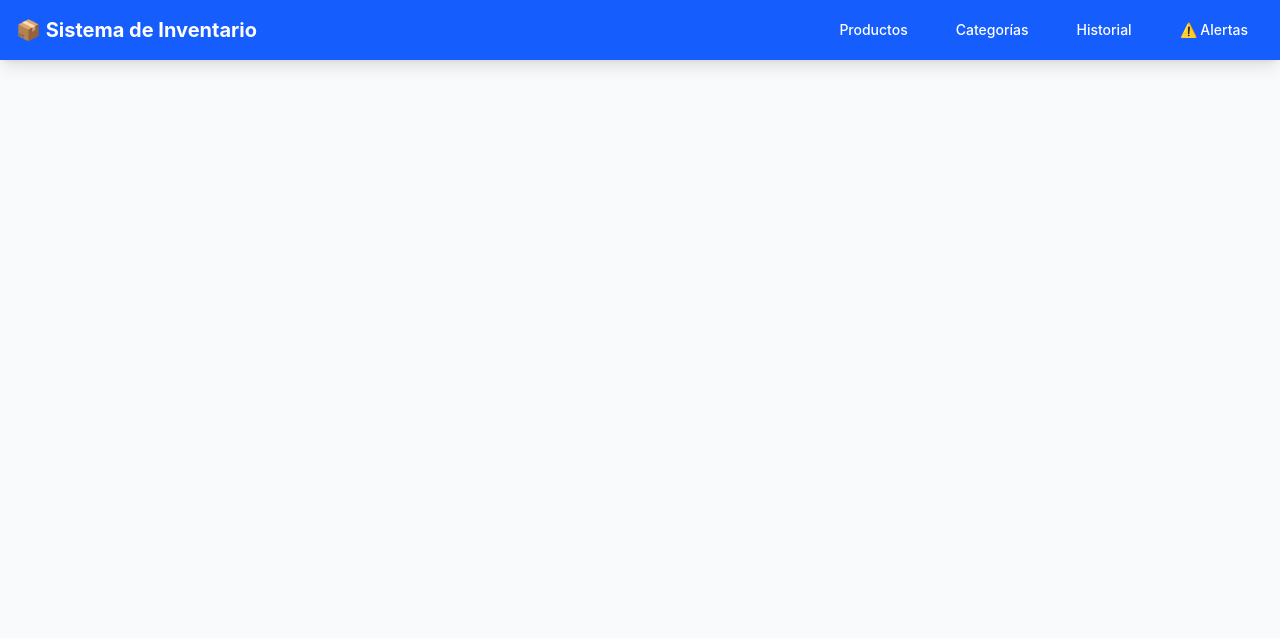
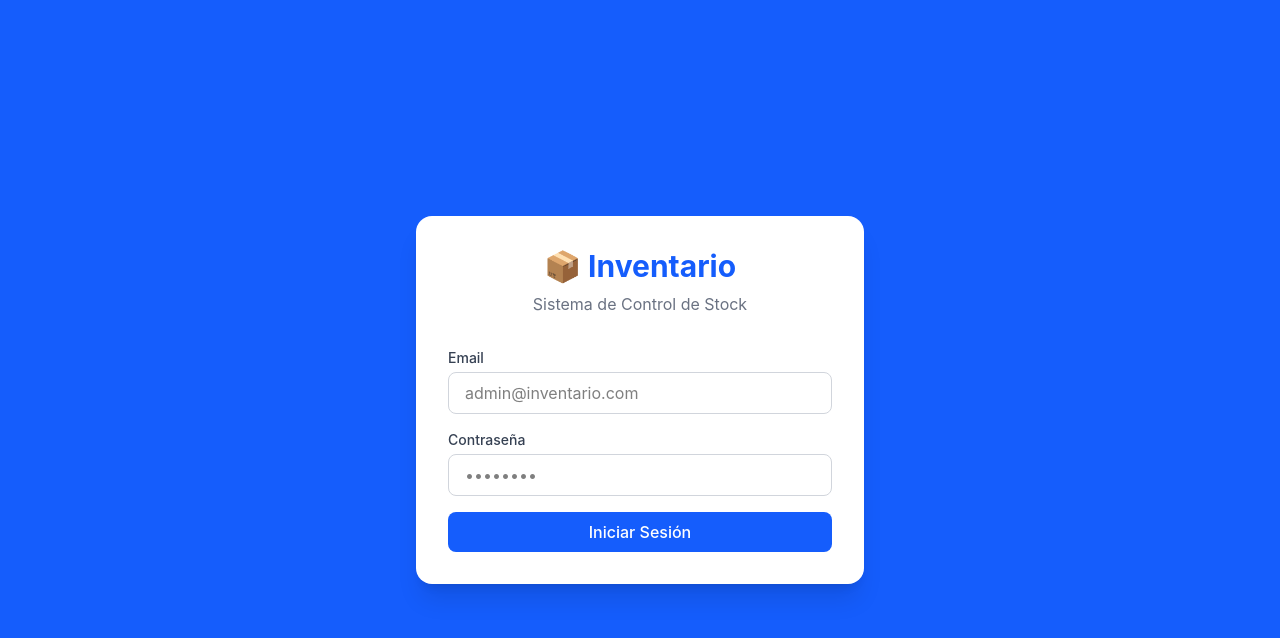
Before and after one commit to JoseVal2023/inventario-app, a React app in the folder frontend/: page / in a window 1280 px wide. Shown: the top 638 px of the page. Built offline with nearby package versions, Linux system fonts and the light colour scheme; the HTML template or start-up script is replaced by a standard one.

Commit message:
frontend: login con JWT implementado

```diff
--- a/frontend/src/App.jsx
+++ b/frontend/src/App.jsx
@@ -1,12 +1,15 @@
-import { BrowserRouter, Routes, Route, Link, useLocation } from 'react-router-dom'
+import { useState } from 'react'
+import { BrowserRouter, Routes, Route, Link, useLocation, Navigate } from 'react-router-dom'
 import Productos from './pages/Productos'
 import Categorias from './pages/Categorias'
 import Historial from './pages/Historial'
 import Alertas from './pages/Alertas'
+import Login from './pages/Login'
 
-function Navbar() {
+function Navbar({ usuario, onLogout }) {
   const location = useLocation()
   const links = [
+    { to: '/dashboard', label: '📊 Dashboard' },
     { to: '/productos', label: 'Productos' },
     { to: '/categorias', label: 'Categorías' },
     { to: '/historial', label: 'Historial' },
@@ -17,7 +20,7 @@ function Navbar() {
     <nav className="bg-blue-600 shadow-lg">
       <div className="max-w-7xl mx-auto px-4 py-3 flex items-center justify-between">
         <h1 className="text-white text-xl font-bold">📦 Sistema de Inventario</h1>
-        <div className="flex gap-4">
+        <div className="flex gap-4 items-center">
           {links.map(link => (
             <Link
               key={link.to}
@@ -31,6 +34,13 @@ function Navbar() {
               {link.label}
             </Link>
           ))}
+          <span className="text-white text-sm">👤 {usuario.nombre}</span>
+          <button
+            onClick={onLogout}
+            className="bg-white text-blue-600 px-4 py-2 rounded-lg text-sm font-medium hover:bg-gray-100"
+          >
+            Cerrar sesión
+          </button>
         </div>
       </div>
     </nav>
@@ -38,16 +48,39 @@ function Navbar() {
 }
 
 function App() {
+  const [usuario, setUsuario] = useState(() => {
+    const token = localStorage.getItem('token')
+    const rol = localStorage.getItem('rol')
+    const nombre = localStorage.getItem('nombre')
+    return token ? { token, rol, nombre } : null
+  })
+
+  function handleLogin(datos) {
+    setUsuario(datos)
+  }
+
+  function handleLogout() {
+    localStorage.removeItem('token')
+    localStorage.removeItem('rol')
+    localStorage.removeItem('nombre')
+    setUsuario(null)
+  }
+
+  if (!usuario) {
+    return <Login onLogin={handleLogin} />
+  }
+
   return (
     <BrowserRouter>
       <div className="min-h-screen bg-gray-50">
-        <Navbar />
+        <Navbar usuario={usuario} onLogout={handleLogout} />
         <main className="max-w-7xl mx-auto px-4 py-8">
           <Routes>
             <Route path="/productos" element={<Productos />} />
             <Route path="/categorias" element={<Categorias />} />
             <Route path="/historial" element={<Historial />} />
             <Route path="/alertas" element={<Alertas />} />
+            <Route path="*" element={<Navigate to="/productos" />} />
           </Routes>
         </main>
       </div>
--- /dev/null
+++ b/frontend/src/pages/Login.jsx
@@ -0,0 +1,67 @@
+import { useState } from 'react'
+import api from '../services/api'
+
+function Login({ onLogin }) {
+  const [email, setEmail] = useState('')
+  const [contrasena, setContrasena] = useState('')
+  const [error, setError] = useState('')
+
+  async function handleLogin(e) {
+    e.preventDefault()
+    try {
+      const response = await api.post('/login', { email, contrasena })
+      if (response.data.error) {
+        setError(response.data.error)
+        return
+      }
+      localStorage.setItem('token', response.data.token)
+      localStorage.setItem('rol', response.data.rol)
+      localStorage.setItem('nombre', response.data.nombre)
+      onLogin(response.data)
+    } catch (err) {
+      setError('Error al conectar con el servidor')
+    }
+  }
+
+  return (
+    <div className="min-h-screen bg-blue-600 flex items-center justify-center">
+      <div className="bg-white rounded-2xl shadow-xl p-8 w-full max-w-md">
+        <div className="text-center mb-8">
+          <h1 className="text-3xl font-bold text-blue-600">📦 Inventario</h1>
+          <p className="text-gray-500 mt-2">Sistema de Control de Stock</p>
+        </div>
+        <form onSubmit={handleLogin} className="space-y-4">
+          <div>
+            <label className="block text-sm font-medium text-gray-700 mb-1">Email</label>
+            <input
+              type="email"
+              value={email}
+              onChange={e => setEmail(e.target.value)}
+              className="w-full border border-gray-300 rounded-lg px-4 py-2 focus:outline-none focus:ring-2 focus:ring-blue-500"
+              placeholder="admin@inventario.com"
+            />
+          </div>
+          <div>
+            <label className="block text-sm font-medium text-gray-700 mb-1">Contraseña</label>
+            <input
+              type="password"
+              value={contrasena}
+              onChange={e => setContrasena(e.target.value)}
+              className="w-full border border-gray-300 rounded-lg px-4 py-2 focus:outline-none focus:ring-2 focus:ring-blue-500"
+              placeholder="••••••••"
+            />
+          </div>
+          {error && <p className="text-red-500 text-sm">{error}</p>}
+          <button
+            type="submit"
+            className="w-full bg-blue-600 text-white py-2 rounded-lg hover:bg-blue-700 transition-colors font-medium"
+          >
+            Iniciar Sesión
+          </button>
+        </form>
+      </div>
+    </div>
+  )
+}
+
+export default Login
```
